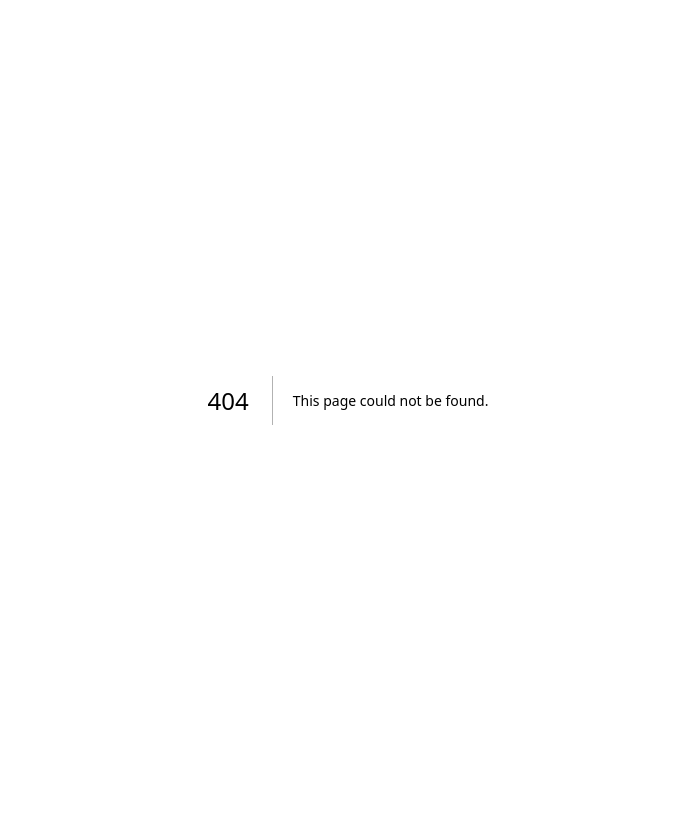
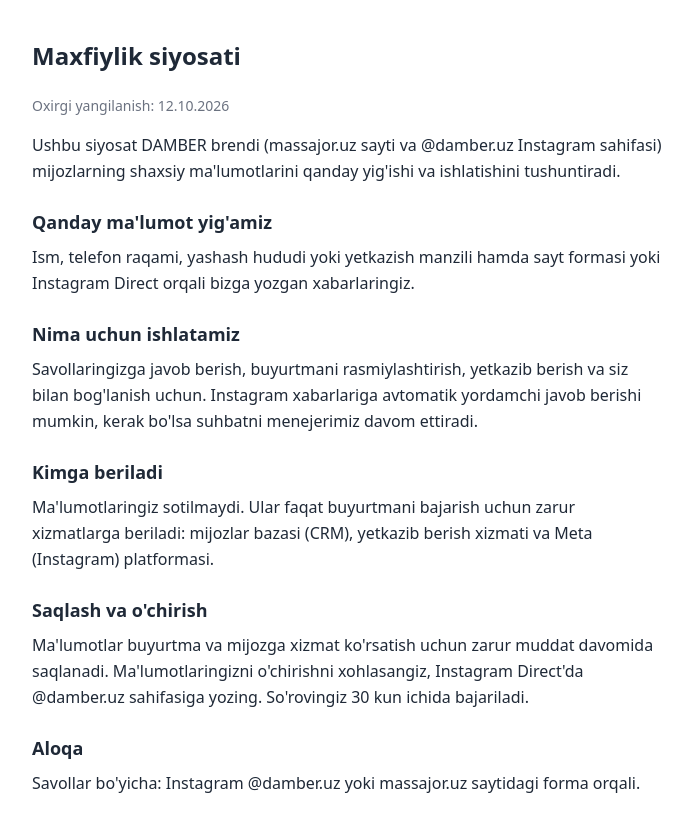
Before and after one commit to sherzodbest80-rgb/massajor, a Next.js app: page /privacy in a window 1280 px wide. Before the commit this address had no page. Shown: the top 832 px of the page, without its empty margins (292-984 px from the left). Before the commit the page ends 800 px from the top, so only its background shows below. Built offline with nearby package versions, Linux system fonts and the light colour scheme.

Commit message:
Maxfiylik siyosati sahifasi (/privacy) — Meta ilovasi uchun

```diff
--- /dev/null
+++ b/app/privacy/page.tsx
@@ -0,0 +1,51 @@
+import type { Metadata } from "next";
+
+export const metadata: Metadata = {
+  title: "Maxfiylik siyosati — DAMBER",
+  description: "DAMBER (massajor.uz) maxfiylik siyosati",
+};
+
+export default function PrivacyPage() {
+  return (
+    <main className="mx-auto max-w-2xl px-5 py-10 text-gray-800 leading-relaxed">
+      <h1 className="text-2xl font-bold mb-6">Maxfiylik siyosati</h1>
+      <p className="mb-4 text-sm text-gray-500">Oxirgi yangilanish: 12.10.2026</p>
+
+      <p className="mb-4">
+        Ushbu siyosat DAMBER brendi (massajor.uz sayti va @damber.uz Instagram sahifasi) mijozlarning
+        shaxsiy ma&apos;lumotlarini qanday yig&apos;ishi va ishlatishini tushuntiradi.
+      </p>
+
+      <h2 className="text-lg font-semibold mt-6 mb-2">Qanday ma&apos;lumot yig&apos;amiz</h2>
+      <p className="mb-4">
+        Ism, telefon raqami, yashash hududi yoki yetkazish manzili hamda sayt formasi yoki Instagram
+        Direct orqali bizga yozgan xabarlaringiz.
+      </p>
+
+      <h2 className="text-lg font-semibold mt-6 mb-2">Nima uchun ishlatamiz</h2>
+      <p className="mb-4">
+        Savollaringizga javob berish, buyurtmani rasmiylashtirish, yetkazib berish va siz bilan
+        bog&apos;lanish uchun. Instagram xabarlariga avtomatik yordamchi javob berishi mumkin, kerak
+        bo&apos;lsa suhbatni menejerimiz davom ettiradi.
+      </p>
+
+      <h2 className="text-lg font-semibold mt-6 mb-2">Kimga beriladi</h2>
+      <p className="mb-4">
+        Ma&apos;lumotlaringiz sotilmaydi. Ular faqat buyurtmani bajarish uchun zarur xizmatlarga
+        beriladi: mijozlar bazasi (CRM), yetkazib berish xizmati va Meta (Instagram) platformasi.
+      </p>
+
+      <h2 className="text-lg font-semibold mt-6 mb-2">Saqlash va o&apos;chirish</h2>
+      <p className="mb-4">
+        Ma&apos;lumotlar buyurtma va mijozga xizmat ko&apos;rsatish uchun zarur muddat davomida
+        saqlanadi. Ma&apos;lumotlaringizni o&apos;chirishni xohlasangiz, Instagram Direct&apos;da
+        @damber.uz sahifasiga yozing. So&apos;rovingiz 30 kun ichida bajariladi.
+      </p>
+
+      <h2 className="text-lg font-semibold mt-6 mb-2">Aloqa</h2>
+      <p className="mb-4">
+        Savollar bo&apos;yicha: Instagram @damber.uz yoki massajor.uz saytidagi forma orqali.
+      </p>
+    </main>
+  );
+}
```
